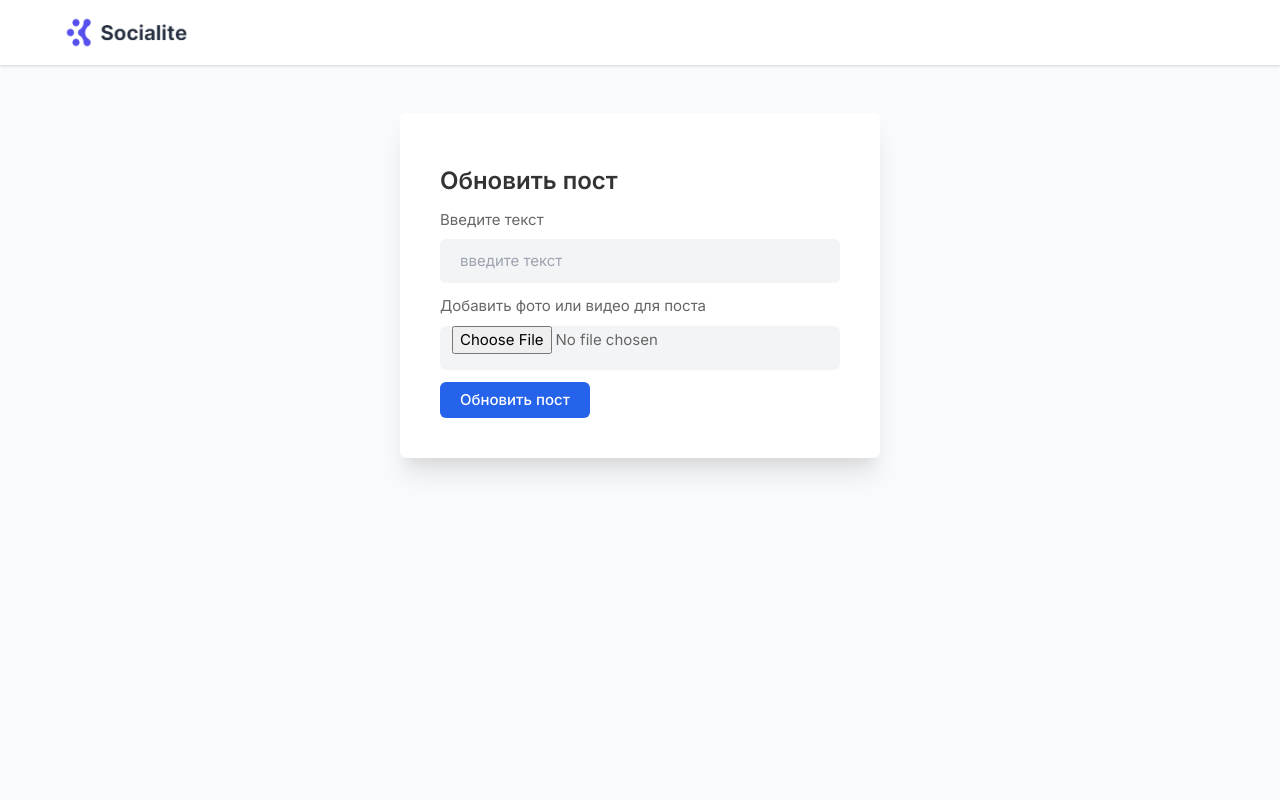
After one commit to bezbak/twiiter, a Django app: template templates/update_post.html in a window 1280 px wide. The commit adds this page. Run offline with Django 4.2, Linux system fonts and the light colour scheme; the template is opened without the code that fills it, so the values that code supplies are empty; some libraries are stand-ins or nearby versions.

Commit message:
update_post

```diff
--- /dev/null
+++ b/apps/posts/urls.py
@@ -0,0 +1,5 @@
+from django.urls import path
+from apps.posts.views import update_post
+urlpatterns = [
+    path('update_post/<int:id>/', update_post, name='update_post'),
+]
--- /dev/null
+++ b/templates/update_post.html
@@ -0,0 +1,57 @@
+{% extends 'homepage.html' %}
+{% load static %}
+{% block content %}
+    <style>
+        input , .bootstrap-select.btn-group button{
+            background-color: #f3f4f6  !important;
+            height: 44px  !important;
+            box-shadow: none  !important;
+        }
+    </style>
+
+
+        <div id="wrapper" class="flex flex-col h-screen">
+
+            <!-- header-->
+            <div class="bg-white py-4 shadow dark:bg-gray-800">
+                <div class="max-w-6xl mx-auto">
+
+
+                    <div class="flex items-center lg:justify-between justify-around">
+
+                        <a href="trending.html">
+                            <img src="{% static 'assets/images/logo.png' %}" alt="" class="w-32">
+                        </a>
+                    </div>
+                </div>
+            </div>
+
+            <!-- Content-->
+            <div>
+                <div class="lg:p-12 max-w-xl lg:my-0 my-12 mx-auto p-6 space-y-">
+                    <form method = 'POST' enctype="multipart/form-data" class="lg:p-10 p-6 space-y-3 relative bg-white shadow-xl rounded-md">
+                        {% csrf_token %}
+                        <h1 class="lg:text-2xl text-xl font-semibold mb-6"> Обновить пост </h1>
+
+                        <div class="grid lg:grid-cols-1 gap-3">
+                            <div>
+                                <label class="mb-0">Введите текст</label>
+                                <input name ='text' type="text" placeholder="введите текст" class="bg-gray-100 h-12 mt-2 px-3 rounded-md w-full">
+                            </div>
+                            <div>
+                                <label class="mb-0"> Добавить фото или видео для поста </label>
+                                <input name='file' type="file" placeholder="Добавить фото или видео для поста" class="bg-gray-100 h-12 mt-2 px-3 rounded-md w-full">
+                            </div>
+                            <div class="flex space-x-2">
+                                <button type="submit" class="bg-blue-600 flex h-9 items-center justify-center rounded-md text-white px-5 font-medium">
+                                  Обновить пост </button>
+                            </div>
+                    </form>
+                </div>
+            </div>
+            <!-- Footer -->
+        </div>
+
+
+
+  {%endblock%}
--- a/twitter/urls.py
+++ b/twitter/urls.py
@@ -22,5 +22,6 @@ urlpatterns = [
     path('admin/', admin.site.urls),
     path('', include('apps.settings.urls')),
     path('users/', include('apps.users.urls')),
+    path('posts/', include('apps.posts.urls')),
 ]
 urlpatterns += static(settings.MEDIA_URL, document_root = settings.MEDIA_ROOT)
```
Also changed, not shown: apps/posts/views.py (+28 -10 lines), templates/feed.html (+12 -21 lines).
